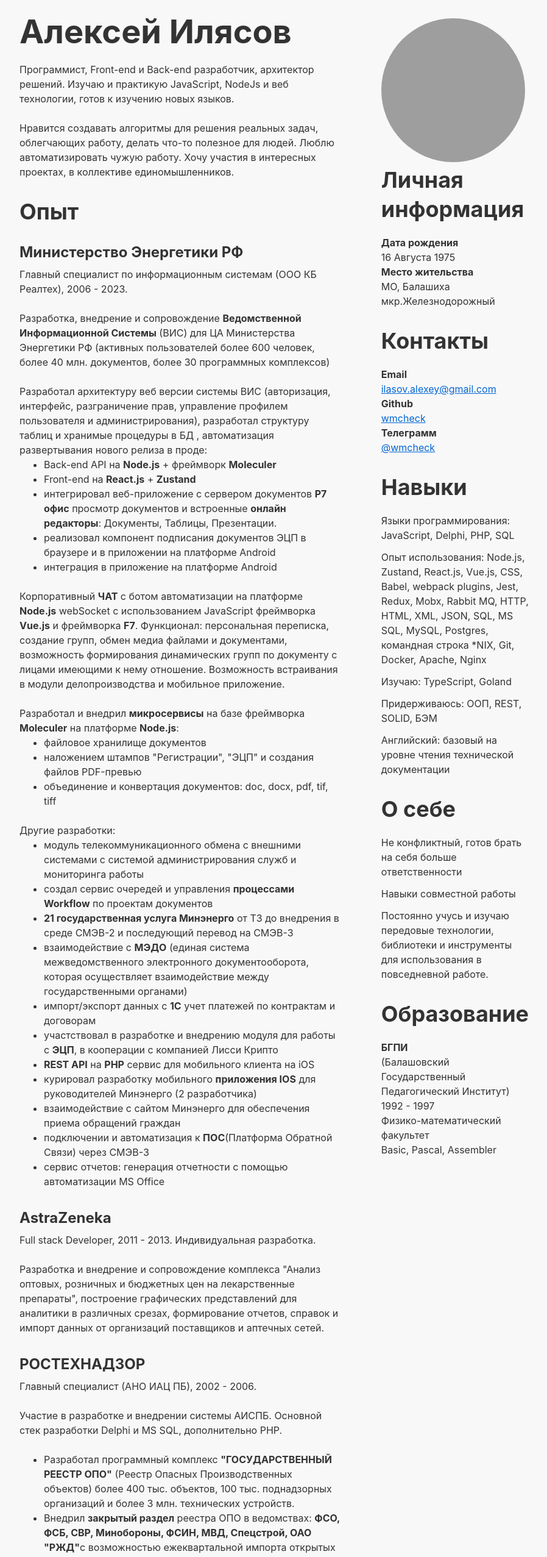
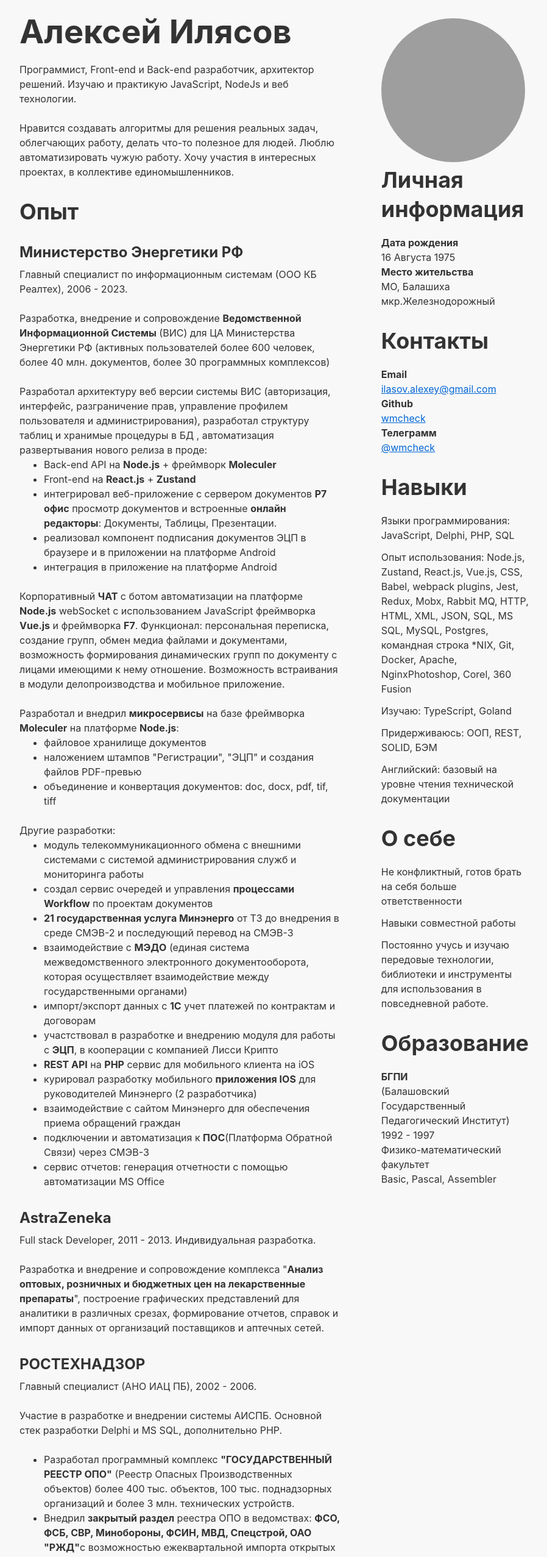
Before and after one commit to wmcheck/cra, a React (Create React App) app: page / in a window 1280 px wide. Shown: the top 2554 px of the page at 61% size, without its empty margins (190-1088 px from the left). Built offline with nearby package versions, Linux system fonts and the light colour scheme; grey boxes are pictures that could not be loaded.

Commit message:
fix: correct

```diff
--- a/src/App.js
+++ b/src/App.js
@@ -11,8 +11,7 @@ function App() {
           </h1>
           <p className="lead" itemprop="description">
             Программист, Front-end и Back-end разработчик, архитектор решений.
-            Изучаю и практикую JavaScript, NodeJs и веб технологии, готов к
-            изучению новых языков.
+            Изучаю и практикую JavaScript, NodeJs и веб технологии.
           </p>
           <p>
             Нравится создавать алгоритмы для решения реальных задач, облегчающих
@@ -109,6 +108,7 @@ function App() {
                 <span itemprop="knowsAbout">Git</span>,{' '}
                 <span itemprop="knowsAbout">Docker</span>,{' '}
                 <span itemprop="knowsAbout">Apache, Nginx</span>
+                <span itemprop="knowsAbout">Photoshop, Corel, 360 Fusion</span>
               </p>
               <p>
                 Изучаю: <span itemprop="knowsAbout">TypeScript</span>,{' '}
@@ -274,11 +274,14 @@ function App() {
             <h3>AstraZeneka</h3>
             <p>Full stack Developer, 2011 - 2013. Индивидуальная разработка.</p>
             <p>
-              Разработка и внедрение и сопровождение комплекса "Анализ оптовых,
-              розничных и бюджетных цен на лекарственные препараты", построение
-              графических представлений для аналитики в различных срезах,
-              формирование отчетов, справок и импорт данных от организаций
-              поставщиков и аптечных сетей.
+              Разработка и внедрение и сопровождение комплекса "
+              <b>
+                Анализ оптовых, розничных и бюджетных цен на лекарственные
+                препараты
+              </b>
+              ", построение графических представлений для аналитики в различных
+              срезах, формирование отчетов, справок и импорт данных от
+              организаций поставщиков и аптечных сетей.
             </p>
           </section>
           <section>
@@ -332,11 +335,15 @@ function App() {
               Создал и запустил 2 сайта по прокату лимузинов (limo-city.ru) и
               ретро автомобилей (excalibur-phantom.ru) в Москве и МО,
               автоматизировал онлайн заказы, SEO продвижение и реклама в Яндекс
-              Директ. Вывел сайт в поисковой выдаче на первые позиции в
-              поисковой выдаче Yandex и Google и обеспечил постоянный поток
-              заявок и заказов.
-              <br />P.S. в настоящиее время компании уже не
-              существует.
+              Директ.
+              <p>
+                Вывел сайт в поисковой выдаче на первые позиции в поисковой
+                выдаче Yandex и Google и обеспечил постоянный поток заявок и
+                заказов. Организовывал промоакции и фотоконкурсы среди клиентов
+                компании.
+              </p>
+              P.S. в настоящиее время компании уже не существует. (см.
+              https://web.archive.org/)
             </p>
           </section>
 
@@ -357,7 +364,10 @@ function App() {
                   продаж собственной продукции предприятия
                 </li>
                 <li>
-                  Разработал комплекс аналитики и отчетности <b>"РЕАЛИЗАЦИЯ"</b>
+                  Разработал комплекс аналитики и отчетности <b>"РЕАЛИЗАЦИЯ"</b>{' '}
+                  сбор данных от комплексов: Банк, Кадры, Касса, Склад,
+                  Зарплата, Производство, Сбыт и формирование ежемесячной
+                  отчетности.
                 </li>
                 <li>
                   Создание <b>внутреннего сайта</b> организации (HTML, CSS,
```
